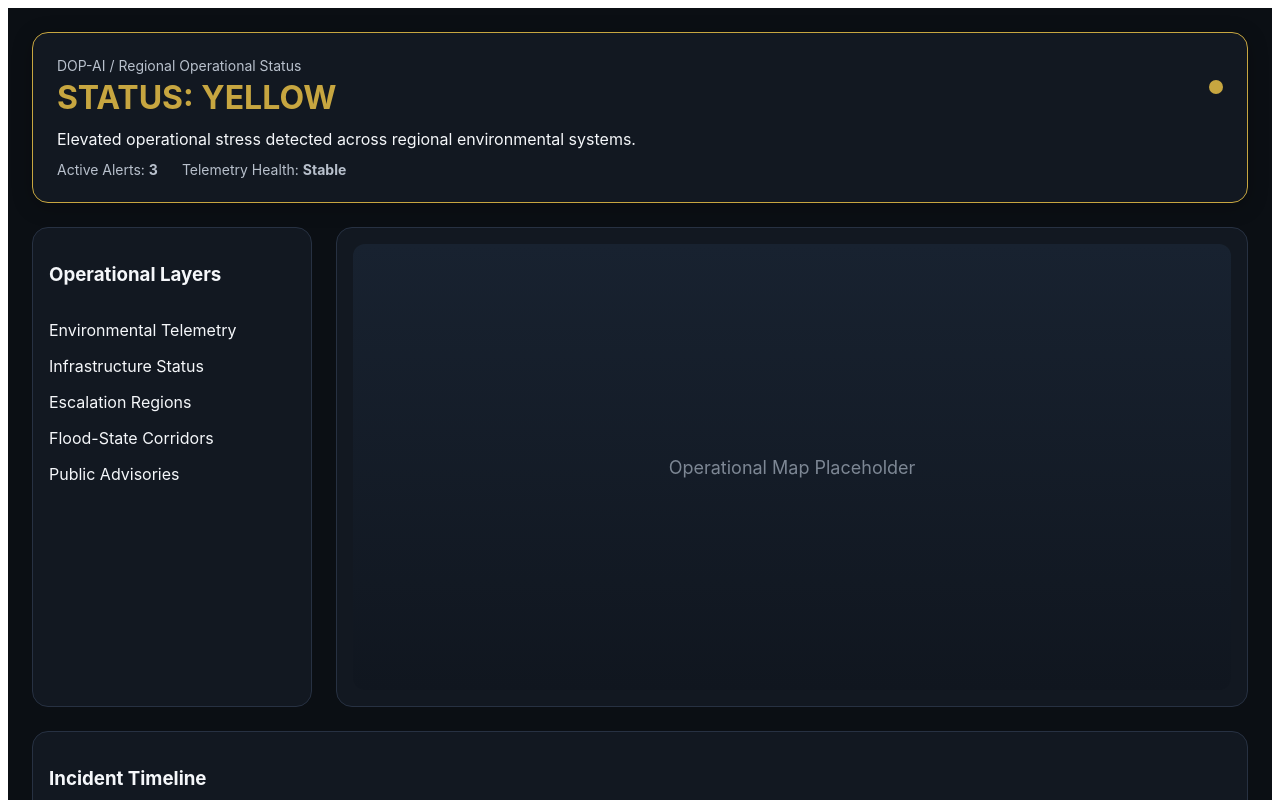
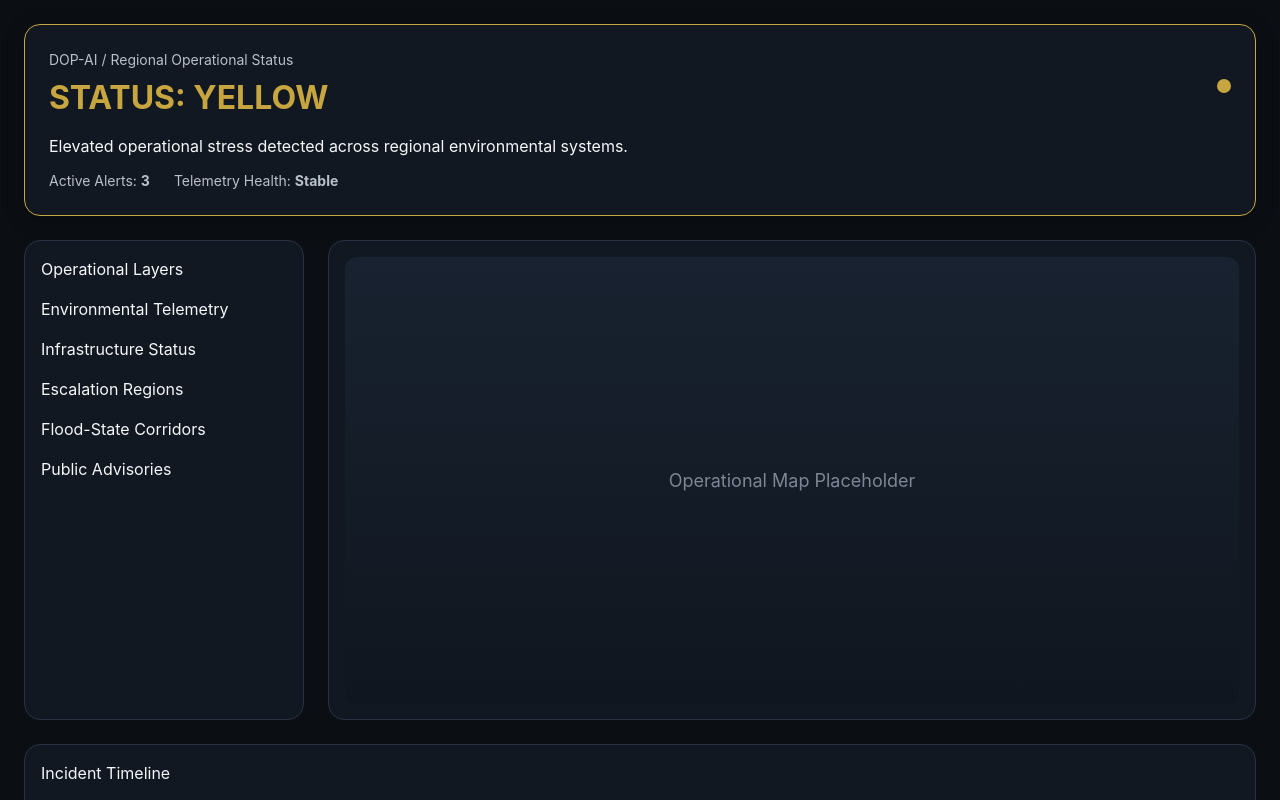
Before and after one commit to DOP-AI/dopai-ui-kit, a Next.js app: page / in a window 1280 px wide. Shown: the top 800 px of the page. Built offline with nearby package versions, Linux system fonts and the light colour scheme.

Commit message:
Create _app.tsx

```diff
--- /dev/null
+++ b/src/pages/_app.tsx
@@ -0,0 +1,9 @@
+import type { AppProps } from "next/app";
+import "../styles/globals.css";
+
+export default function App({
+  Component,
+  pageProps,
+}: AppProps) {
+  return <Component {...pageProps} />;
+}
```
